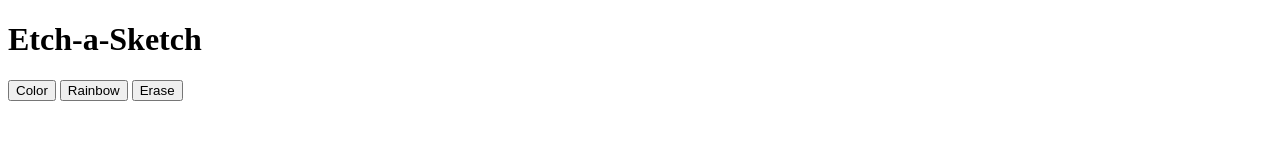
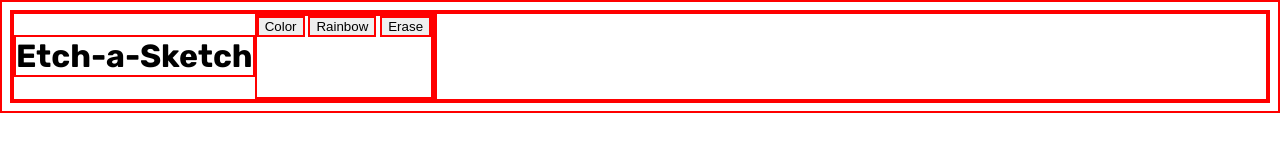
Before and after one commit to IllMind26/etch_a_sketch, a plain HTML site: page index.html in a window 1280 px wide. Drawn offline with Linux system fonts and the light colour scheme.

Commit message:
Linked css and js files

```diff
--- a/index.html
+++ b/index.html
@@ -7,6 +7,8 @@
     <link rel="preconnect" href="https://fonts.googleapis.com">
 <link rel="preconnect" href="https://fonts.gstatic.com" crossorigin>
 <link href="https://fonts.googleapis.com/css2?family=Rubik:ital,wght@0,300..900;1,300..900&display=swap" rel="stylesheet">
+<link rel="stylesheet" href="style.css">
+<script src="app.js"></script>
 </head>
 <body>
     <main class="main">
--- a/style.css
+++ b/style.css
@@ -10,7 +10,6 @@ html {
 
 /* Main Body */
 
-.main {
+main {
     display: flex;
-    border: 2px solid red;
 }
```
